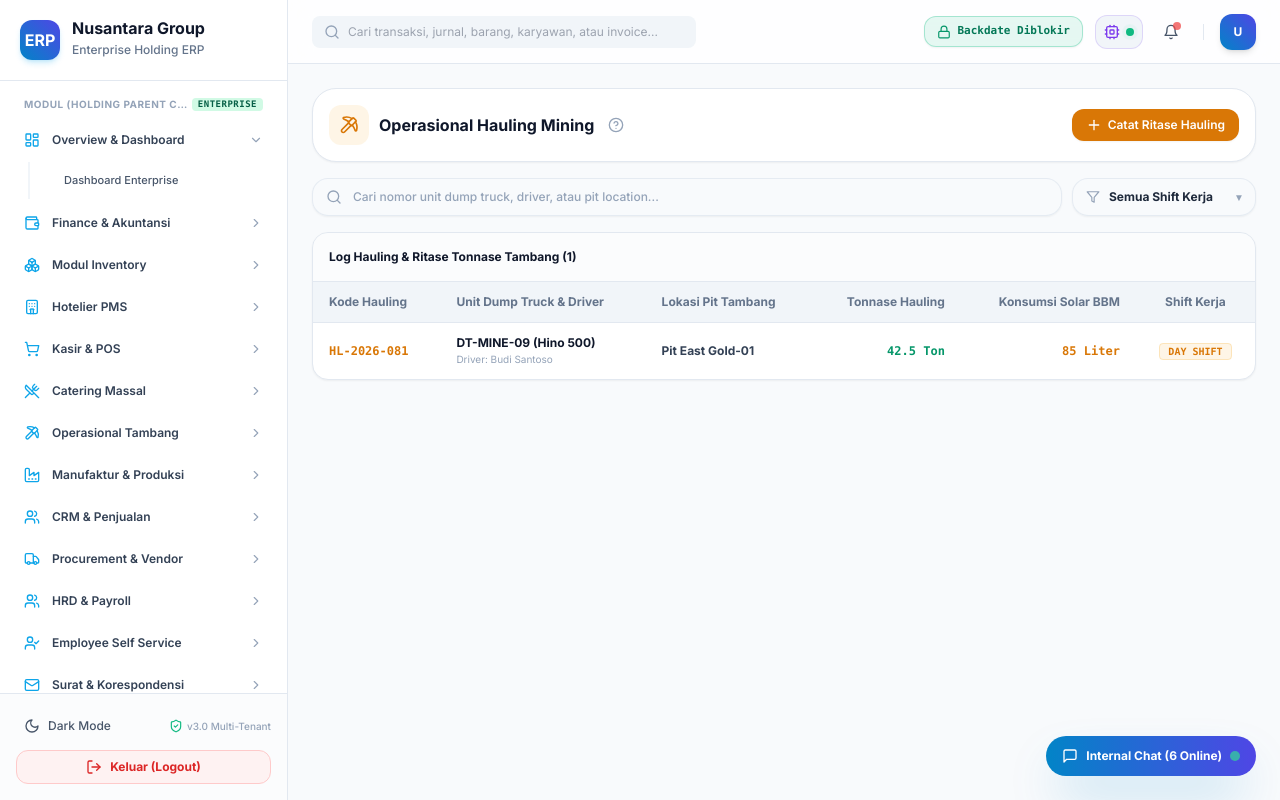
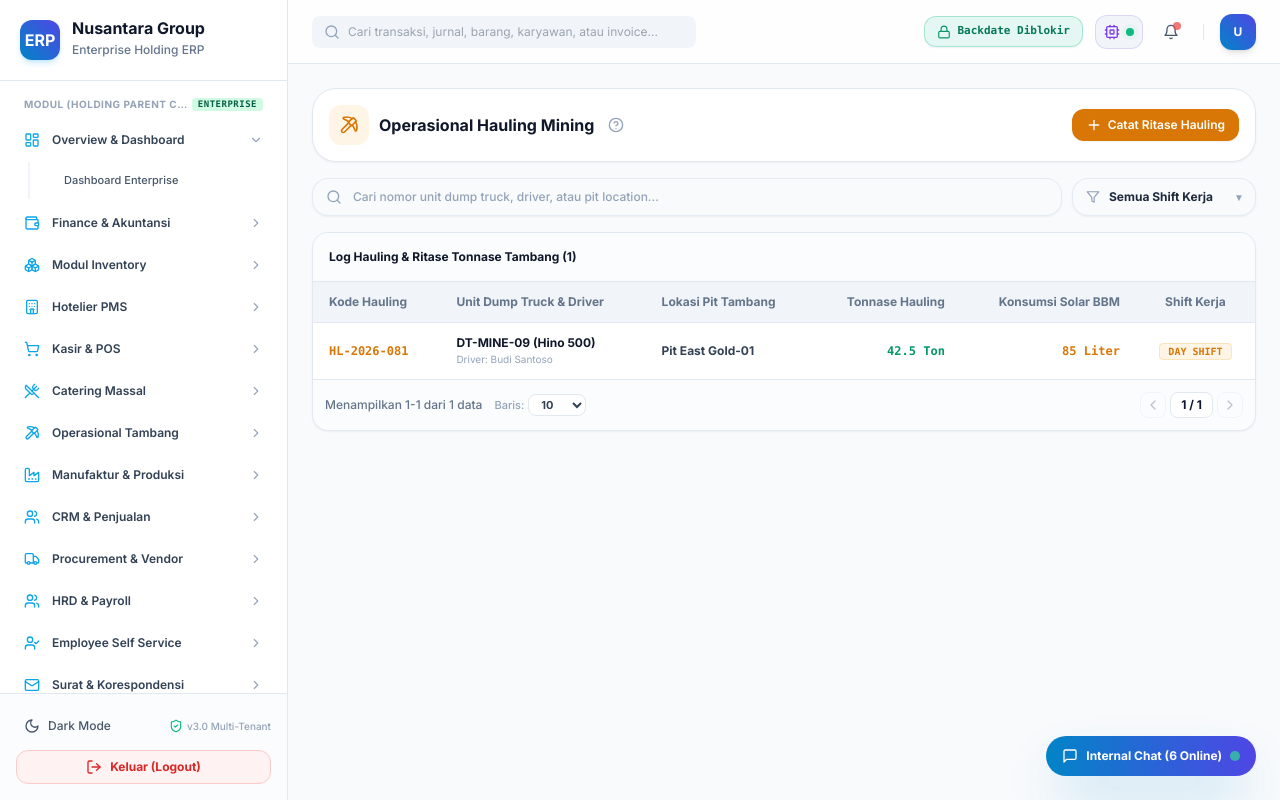
Before and after one commit to gonzhilaz/ERP-custom_multi, a Next.js app in the folder apps/web/: page /mining in a window 1280 px wide. Built offline with nearby package versions, Linux system fonts and the light colour scheme; sample sign-in values are in the browser's storage.

Commit message:
feat(ui-governance): add built-in interactive pagination controls (page size select 10/25/50, prev/next, page number display) to DataTable component across all 14 ERP modules

```diff
--- a/apps/web/src/components/ui/tables/DataTable.tsx
+++ b/apps/web/src/components/ui/tables/DataTable.tsx
@@ -1,6 +1,7 @@
 'use client';
 
-import React from 'react';
+import React, { useState } from 'react';
+import { ChevronLeft, ChevronRight } from 'lucide-react';
 
 export interface ColumnDef<T> {
   key: string;
@@ -22,6 +23,8 @@ export interface DataTableProps<T> {
   emptyText?: string;
   headerRightContent?: React.ReactNode;
   headerTitle?: string;
+  enablePagination?: boolean;
+  defaultPageSize?: number;
 }
 
 export function DataTable<T>({
@@ -34,14 +37,29 @@ export function DataTable<T>({
   onSelectRow,
   emptyText = 'Tidak ada data ditemukan',
   headerRightContent,
-  headerTitle
+  headerTitle,
+  enablePagination = true,
+  defaultPageSize = 10
 }: DataTableProps<T>) {
-  const allSelected = data.length > 0 && selectedIds.length === data.length;
+  const [currentPage, setCurrentPage] = useState(1);
+  const [pageSize, setPageSize] = useState(defaultPageSize);
+
+  const totalItems = data.length;
+  const totalPages = Math.ceil(totalItems / pageSize) || 1;
+
+  // Clamp current page if total items change
+  const safeCurrentPage = Math.min(Math.max(1, currentPage), totalPages);
+
+  const startIndex = (safeCurrentPage - 1) * pageSize;
+  const endIndex = startIndex + pageSize;
+
+  const paginatedData = enablePagination ? data.slice(startIndex, endIndex) : data;
+  const allSelected = paginatedData.length > 0 && selectedIds.length === paginatedData.length;
 
   return (
     <div className="bg-white dark:bg-slate-900 rounded-2xl border border-slate-200 dark:border-slate-800 overflow-hidden shadow-sm text-xs space-y-0">
       {(headerTitle || headerRightContent) && (
-        <div className="p-4 bg-slate-50/50 dark:bg-slate-800/40 border-b border-slate-200 dark:border-slate-800 flex items-center justify-between">
+        <div className="p-4 bg-slate-50/50 dark:bg-slate-800/40 border-b border-slate-200 dark:border-slate-800 flex items-center justify-between flex-wrap gap-2">
           {headerTitle && <span className="font-bold text-slate-900 dark:text-white">{headerTitle}</span>}
           {headerRightContent && <div>{headerRightContent}</div>}
         </div>
@@ -74,14 +92,14 @@ export function DataTable<T>({
             </tr>
           </thead>
           <tbody className="divide-y divide-slate-100 dark:divide-slate-800 text-slate-700 dark:text-slate-300">
-            {data.length === 0 ? (
+            {paginatedData.length === 0 ? (
               <tr>
                 <td colSpan={columns.length + (selectable ? 1 : 0)} className="py-8 text-center text-slate-400 italic">
                   {emptyText}
                 </td>
               </tr>
             ) : (
-              data.map((item, index) => {
+              paginatedData.map((item, index) => {
                 const key = keyExtractor(item, index);
                 const isSelected = selectedIds.includes(key);
 
@@ -114,6 +132,55 @@ export function DataTable<T>({
           </tbody>
         </table>
       </div>
+
+      {/* Built-in Interactive Pagination Footer */}
+      {enablePagination && totalItems > 0 && (
+        <div className="p-3 bg-slate-50/50 dark:bg-slate-800/40 border-t border-slate-200 dark:border-slate-800 flex items-center justify-between flex-wrap gap-3 text-slate-500 font-medium">
+          <div className="flex items-center gap-3">
+            <span>
+              Menampilkan {startIndex + 1}-{Math.min(endIndex, totalItems)} dari {totalItems} data
+            </span>
+            <div className="flex items-center gap-1">
+              <span className="text-[11px] text-slate-400">Baris:</span>
+              <select
+                value={pageSize}
+                onChange={(e) => {
+                  setPageSize(Number(e.target.value));
+                  setCurrentPage(1);
+                }}
+                className="bg-white dark:bg-slate-800 border border-slate-200 dark:border-slate-700 rounded-lg px-2 py-0.5 text-[11px] font-bold text-slate-700 dark:text-slate-300 focus:outline-none"
+              >
+                <option value={10}>10</option>
+                <option value={25}>25</option>
+                <option value={50}>50</option>
+                <option value={100}>100</option>
+              </select>
+            </div>
+          </div>
+
+          <div className="flex items-center gap-1">
+            <button
+              onClick={() => setCurrentPage((prev) => Math.max(1, prev - 1))}
+              disabled={safeCurrentPage === 1}
+              className="p-1 rounded-lg border border-slate-200 dark:border-slate-700 hover:bg-slate-100 dark:hover:bg-slate-800 disabled:opacity-40 disabled:cursor-not-allowed transition-all"
+            >
+              <ChevronLeft className="w-4 h-4" />
+            </button>
+
+            <span className="px-2.5 py-1 bg-white dark:bg-slate-800 border border-slate-200 dark:border-slate-700 rounded-lg font-bold text-slate-900 dark:text-white">
+              {safeCurrentPage} / {totalPages}
+            </span>
+
+            <button
+              onClick={() => setCurrentPage((prev) => Math.min(totalPages, prev + 1))}
+              disabled={safeCurrentPage === totalPages}
+              className="p-1 rounded-lg border border-slate-200 dark:border-slate-700 hover:bg-slate-100 dark:hover:bg-slate-800 disabled:opacity-40 disabled:cursor-not-allowed transition-all"
+            >
+              <ChevronRight className="w-4 h-4" />
+            </button>
+          </div>
+        </div>
+      )}
     </div>
   );
 }
```
